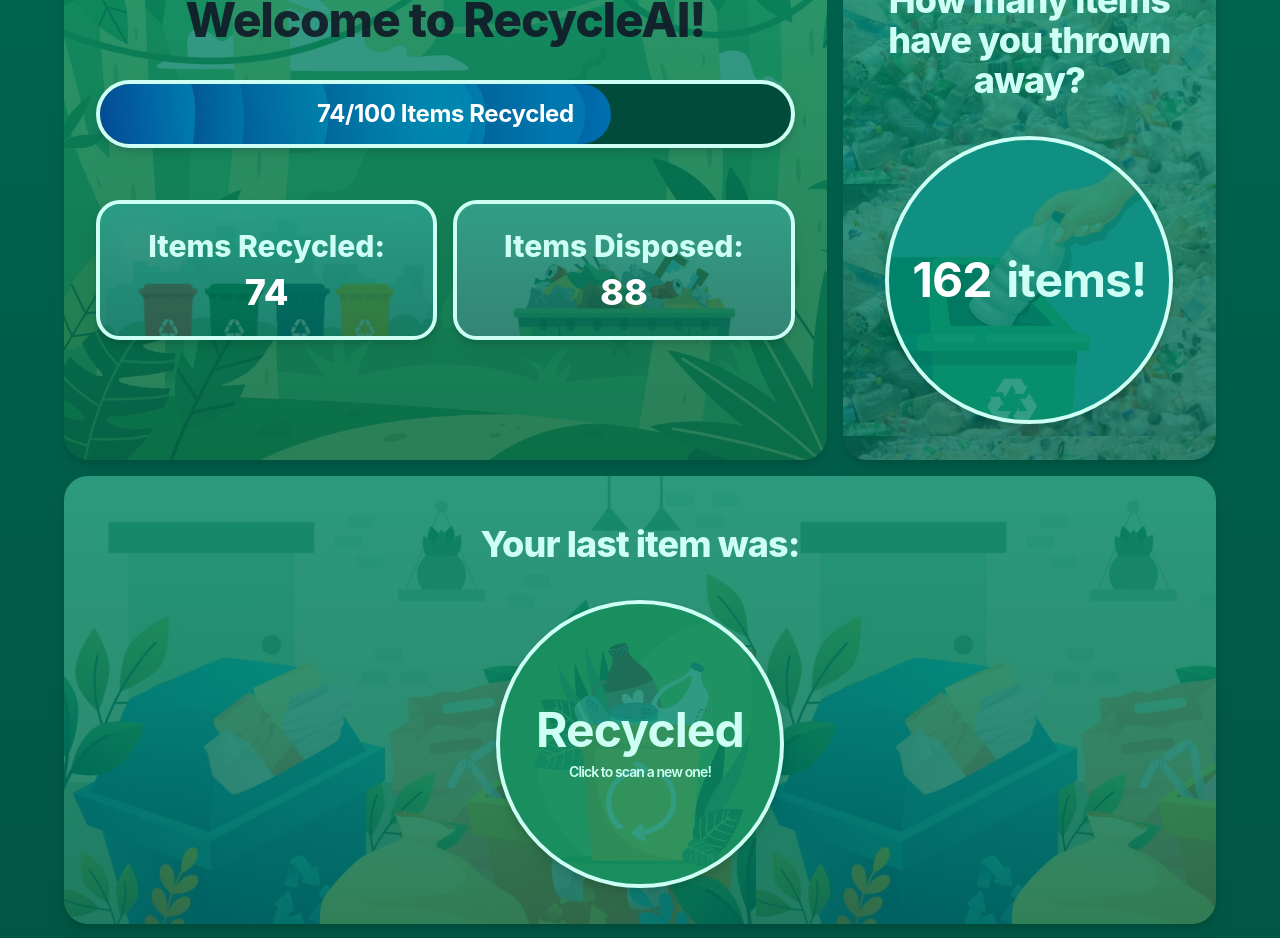
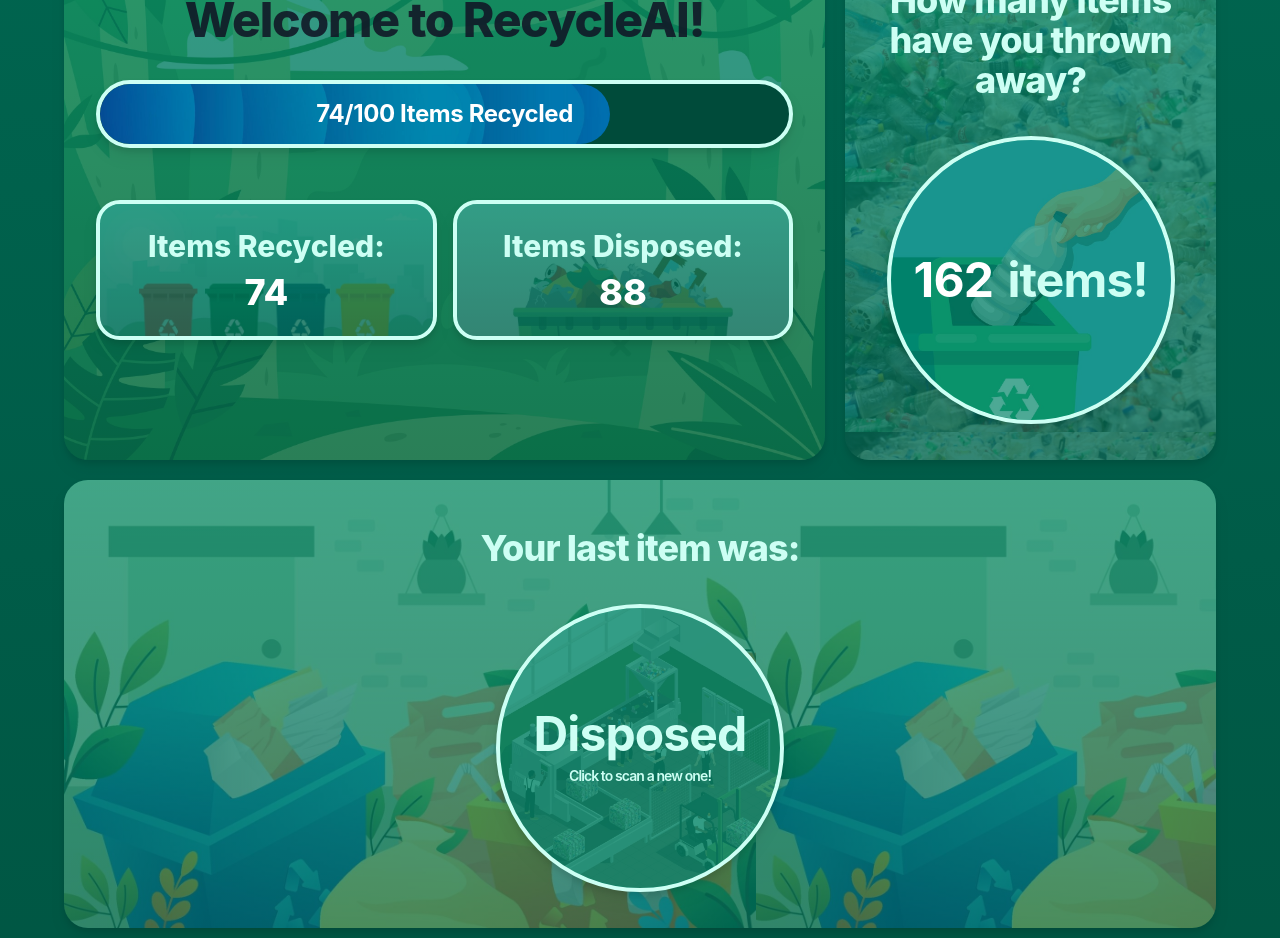
Before and after one commit to Kevin-Liu-01/RecyclAIble, a Next.js app: page / in a window 1280 px wide. Shown: the part 260-1198 px from the top of the page. Built offline with nearby package versions, Linux system fonts and the light colour scheme; no server answers.

Commit message:
Add last scan logic

```diff
--- a/components/Dashboard/Dashboard.tsx
+++ b/components/Dashboard/Dashboard.tsx
@@ -16,6 +16,7 @@
   const [data, setData] = useState([
     [1, "bottle", "yes"],
     [2, "can", "yes"],
+    [3, "hat", "no"],
   ]);
   const config = {
     headers: {
@@ -40,14 +41,14 @@
       <Navbar page="Dashboard" />
       {/*Dashboard */}
 
-      <div className="p-10 md:p-16  grid grid-cols-6 gap-4">
+      <div className="p-10 md:p-16  grid grid-cols-6 gap-5">
         {/*header section */}
         <DBHeader recycled={itemsRecycled} disposed={itemsDisposed} />
 
         {/* Counter block */}
         <DBCounter recycled={itemsRecycled} disposed={itemsDisposed} />
 
-        <DbLast recycled={itemsRecycled} disposed={itemsDisposed} />
+        <DbLast data={data} recycled={itemsRecycled} disposed={itemsDisposed} />
         {/* To be named */}
         <DBPIE recycled={itemsRecycled} disposed={itemsDisposed} />
 
--- a/components/Dashboard/DbCounter.tsx
+++ b/components/Dashboard/DbCounter.tsx
@@ -11,7 +11,7 @@
           How many items have you thrown away?
         </div>
         <div className="px-4 mb-9 relative flex mx-auto justify-center mt-9 drop-shadow-lg text-plantGreenLight h-48 w-48 lg:h-72 lg:w-72 text-2xl lg:text-4xl leading-8 font-bold tracking-tight  bg-plantGreen border-4 border-plantGreenLight rounded-[50%] overflow-hidden">
-          <div className="flex place-content-center bg-[url('../assets/trashcan.jpg')] bg-cover opacity-20 h-full w-full absolute "></div>
+          <div className="flex place-content-center bg-[url('../assets/trashcan.jpg')] bg-cover opacity-30 h-full w-full absolute "></div>
 
           <div className="z-20 text-center my-auto relative lg:text-5xl">
             <CountUp
--- a/components/Dashboard/DbLastItem.tsx
+++ b/components/Dashboard/DbLastItem.tsx
@@ -1,19 +1,26 @@
 import React from "react";
 
 function DbLast(props) {
+  let lastElement = props.data[props.data.length - 1];
   return (
     <div className="col-span-6  relative flex justify-center  bg-gradient-to-b to-plantGreenDark from-plantGreen rounded-3xl  drop-shadow-lg  overflow-hidden ">
-      <div className=" bg-[url('../assets/jungle-bg.jpg')] bg-contain opacity-20 h-full w-full absolute "></div>
+      <div className=" bg-[url('../assets/jungle-bg.jpg')] bg-contain opacity-30 h-full w-full absolute "></div>
 
       <div className="justify-center mx-auto z-10">
         <div className="mx-4 px-4 text-3xl leading-8 font-extrabold tracking-tight text-plantGreenLight sm:text-4xl text-center mt-12 ">
           Your last item was:
         </div>
         <div className="hover:scale-105 transition duration-200 ease-in-out px-4 mb-9 relative flex mx-auto justify-center mt-9 drop-shadow-lg text-plantGreenLight h-48 w-48 lg:h-72 lg:w-72 text-2xl lg:text-4xl leading-8 font-bold tracking-tight  bg-plantGreen border-4 border-plantGreenLight rounded-[50%] overflow-hidden">
-          <div className="flex place-content-center bg-[url('../assets/recyclingcontainer.jpg')] bg-cover opacity-20 h-full w-full absolute "></div>
+          <div
+            className={
+              lastElement[2] == "yes"
+                ? "flex place-content-center bg-[url('../assets/recyclingcontainer.jpg')] bg-cover opacity-20 h-full w-full absolute "
+                : "flex place-content-center bg-[url('../assets/disposed.jpg')] bg-cover opacity-20 h-full w-full absolute "
+            }
+          ></div>
 
           <div className="z-20 text-center my-auto relative lg:text-5xl select-none">
-            Recycled
+            {lastElement[2] == "yes" ? "Recycled" : "Disposed"}
             <div className="z-20 mt-2 font-[600] text-center block my-auto relative lg:text-sm select-none">
               Click to scan a new one!
             </div>
--- a/components/Dashboard/DbPIE.tsx
+++ b/components/Dashboard/DbPIE.tsx
@@ -4,7 +4,7 @@
 function DbCounter(props) {
   return (
     <div className="col-span-6 lg:col-span-3 relative flex justify-center  bg-gradient-to-b to-plantGreenDark from-plantGreen rounded-3xl  drop-shadow-lg  overflow-hidden ">
-      <div className=" bg-[url('../assets/allRecycling.jpg')] bg-contain opacity-20 h-full w-full absolute "></div>
+      <div className=" bg-[url('../assets/allRecycling.jpg')] bg-contain opacity-30 h-full w-full absolute "></div>
 
       <div className="justify-center mx-auto z-10">
         <div className="mx-4 text-3xl leading-8 font-extrabold tracking-tight text-plantGreenLight sm:text-4xl text-center mt-12 ">
--- a/tailwind.config.js
+++ b/tailwind.config.js
@@ -11,7 +11,7 @@
         plantGreen: "#008568",
         plantGreenDark: "#006751",
         plantGreenDarker: "#004b3a",
-
+        plantGreenMidDark: "005c48",
         plantGreenLight: "#cdfff4",
         plantGreenLighter: "#00bc93",
       },
```
Also changed, not shown: assets/disposed.jpg (added).
